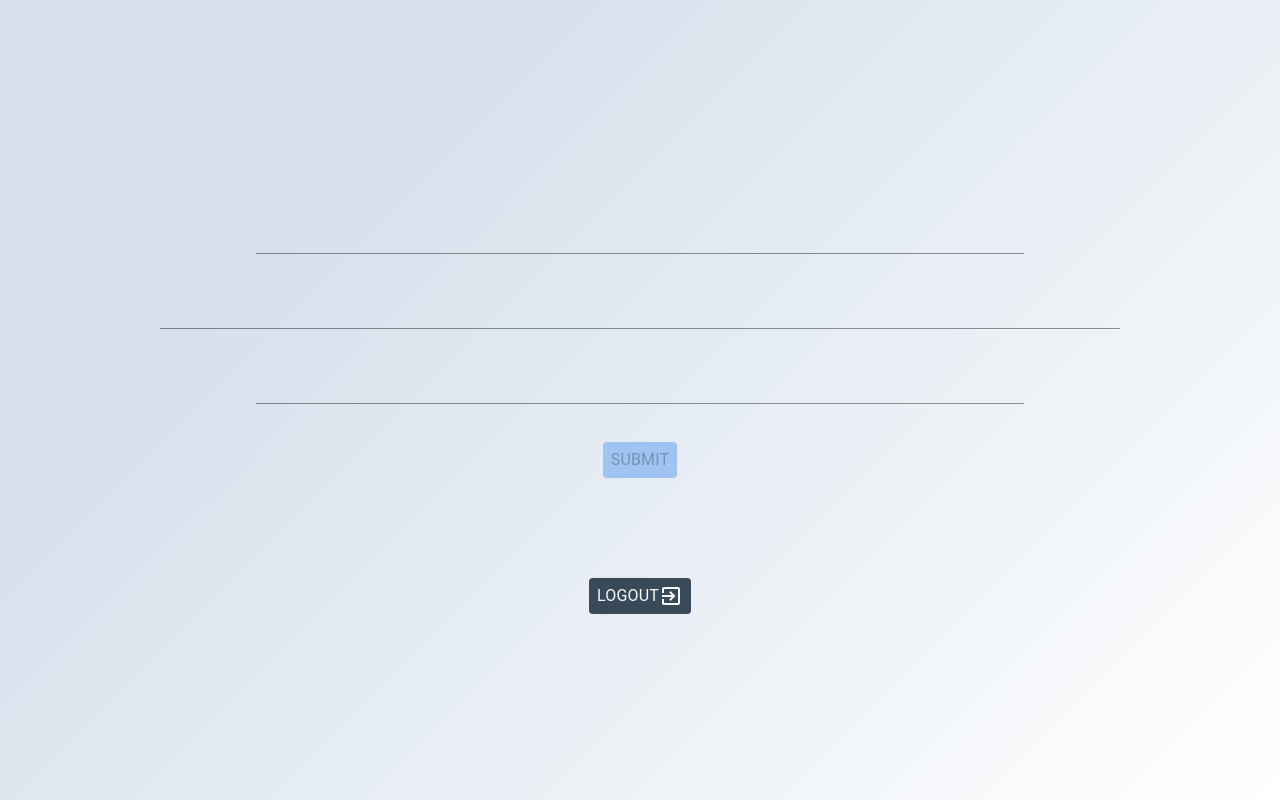
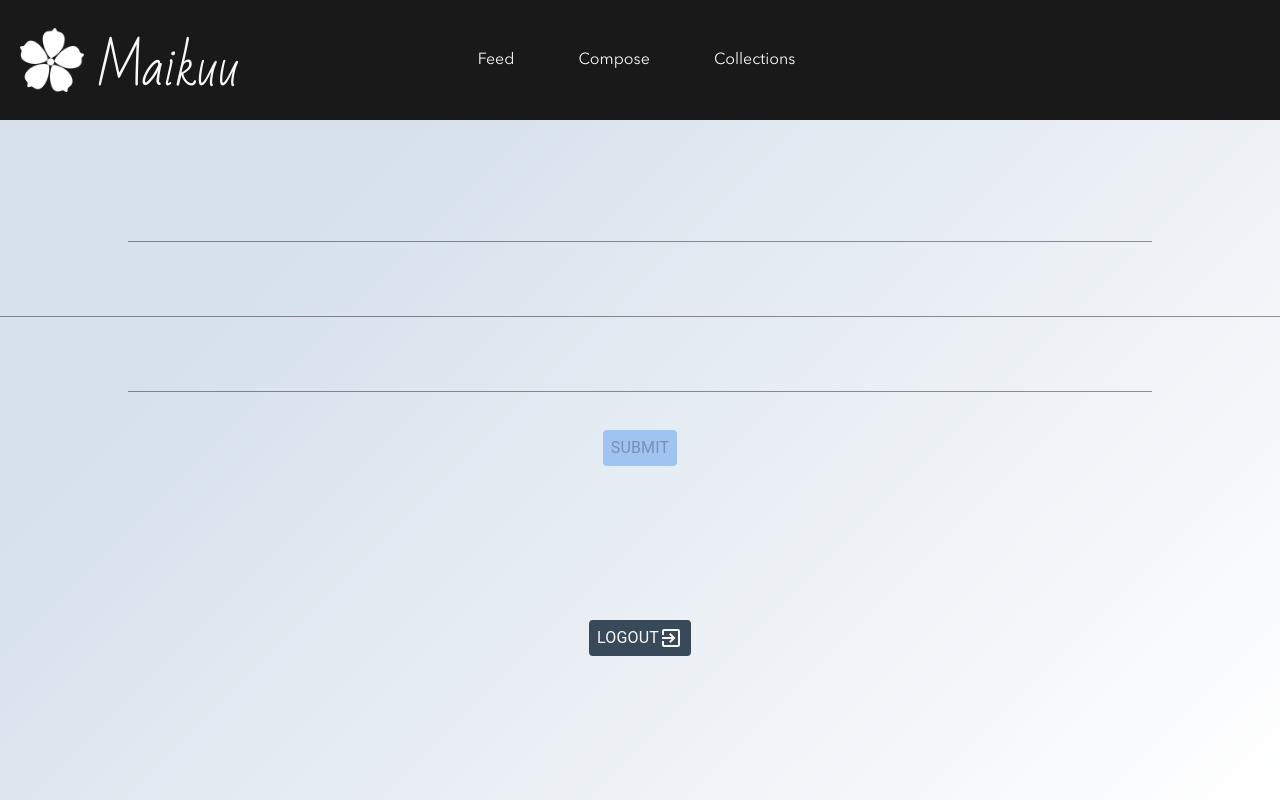
Before and after one commit to James-W-Berry/maikuu, a React (Create React App) app: page /feed in a window 1280 px wide. Built offline with nearby package versions, Linux system fonts and the light colour scheme; no server answers; sample sign-in values are in the browser's storage.

Commit message:
add banner

```diff
--- a/src/assets/colors.js
+++ b/src/assets/colors.js
@@ -5,6 +5,8 @@ const colors = {
   lightBlue: "#a0c4f2",
   darkBlue: "#384a59",
   green: "#394021",
+  pureBlack: "#000000",
+  almostBlack: "#191919",
 };
 
 export default colors;
--- /dev/null
+++ b/src/components/Banner.js
@@ -0,0 +1,86 @@
+import React, { useState } from "react";
+import colors from "../assets/colors";
+import logo from "../assets/logo.png";
+import { makeStyles } from "@material-ui/core/styles";
+import { NavLink } from "react-router-dom";
+
+const useStyles = makeStyles((theme) => ({
+  title: {
+    fontFamily: "BadScript",
+    color: "#f7f7f5",
+    userSelect: "none",
+    fontSize: "50px",
+    marginTop: "15px",
+    marginLeft: "15px",
+    width: "20vw",
+  },
+  bannerOption: {
+    fontFamily: "AvenirNext",
+    color: "#f7f7f5",
+    userSelect: "none",
+    fontSize: "16px",
+    paddingLeft: "2.5vw",
+    paddingRight: "2.5vw",
+  },
+}));
+
+export default function Banner() {
+  const classes = useStyles();
+
+  return (
+    <div
+      style={{
+        display: "flex",
+        flexDirection: "row",
+        height: "15vh",
+        width: "100vw",
+        alignItems: "center",
+        backgroundColor: colors.almostBlack,
+      }}
+    >
+      <img
+        style={{ marginLeft: "20px", height: "8vh", width: "8vh" }}
+        alt="logo"
+        src={logo}
+      />
+      <span className={classes.title}>Maikuu</span>
+      <div
+        style={{
+          display: "flex",
+          width: "44vw",
+          flexDirection: "row",
+          justifyContent: "center",
+          alignItems: "center",
+        }}
+      >
+        <NavLink
+          className={classes.bannerOption}
+          style={{
+            textDecoration: "none",
+          }}
+          to="/feed"
+        >
+          Feed
+        </NavLink>
+        <NavLink
+          className={classes.bannerOption}
+          style={{
+            textDecoration: "none",
+          }}
+          to="/compose"
+        >
+          Compose
+        </NavLink>
+        <NavLink
+          className={classes.bannerOption}
+          style={{
+            textDecoration: "none",
+          }}
+          to="/collections"
+        >
+          Collections
+        </NavLink>
+      </div>
+    </div>
+  );
+}
--- a/src/components/HaikuBuilder.js
+++ b/src/components/HaikuBuilder.js
@@ -54,7 +54,8 @@ export default function HaikuBuilder() {
           flexDirection: "column",
           justifyContent: "center",
           alignItems: "center",
-          width: "75vw",
+          height: "50vh",
+          width: "100vw",
         }}
       >
         <div
--- a/src/components/Main.js
+++ b/src/components/Main.js
@@ -3,6 +3,7 @@ import { Button, Typography } from "@material-ui/core";
 import LogoutIcon from "@material-ui/icons/ExitToApp";
 import firebase from "../firebase";
 import HaikuBuilder from "./HaikuBuilder";
+import Banner from "./Banner";
 import colors from "../assets/colors";
 
 function logout() {
@@ -19,12 +20,13 @@ function Main() {
       style={{
         display: "flex",
         flexDirection: "column",
-        justifyContent: "center",
+        justifyContent: "flexStart",
         alignItems: "center",
         width: "100vw",
         height: "100vh",
       }}
     >
+      <Banner />
       <HaikuBuilder />
       <Button
         style={{
```
